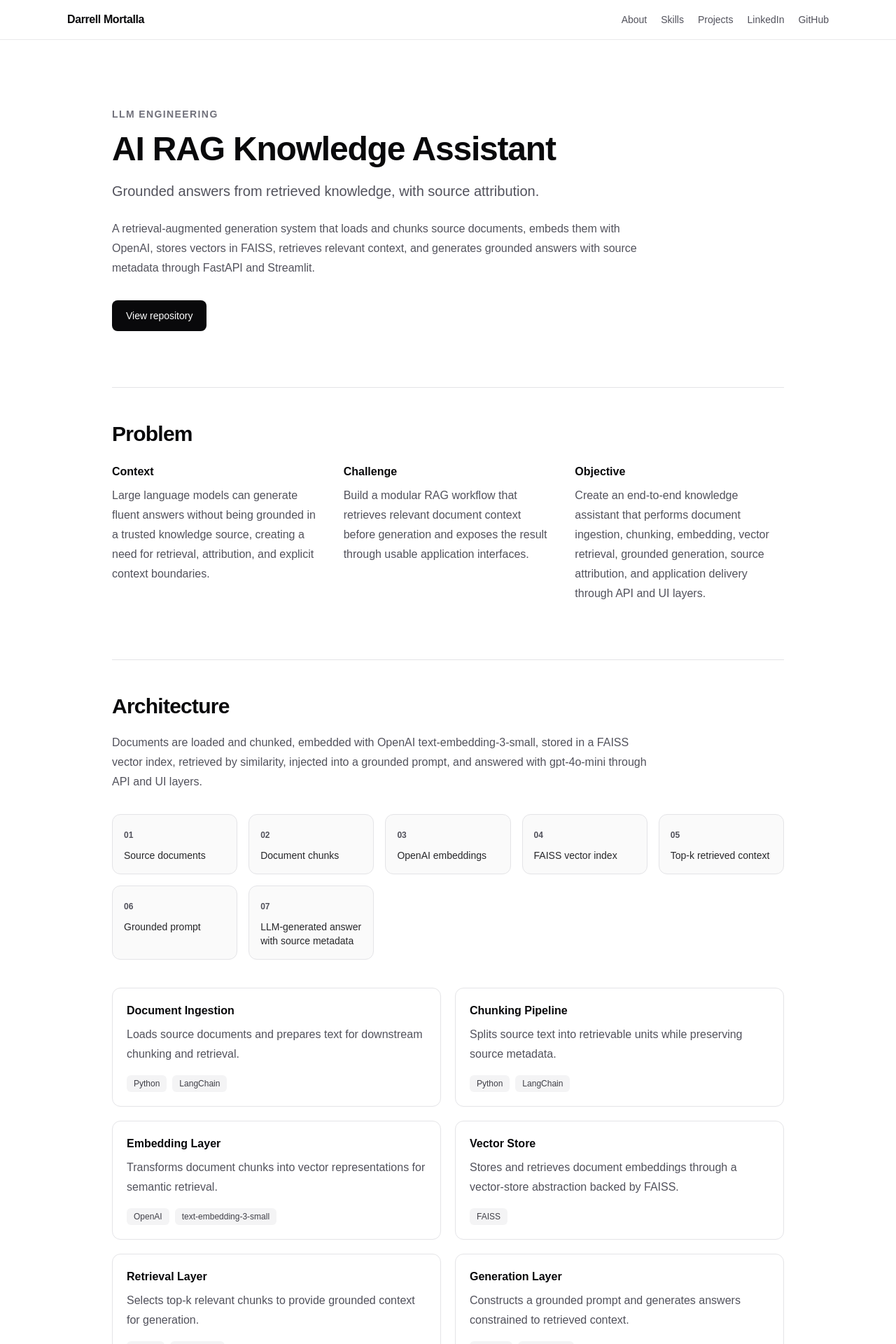
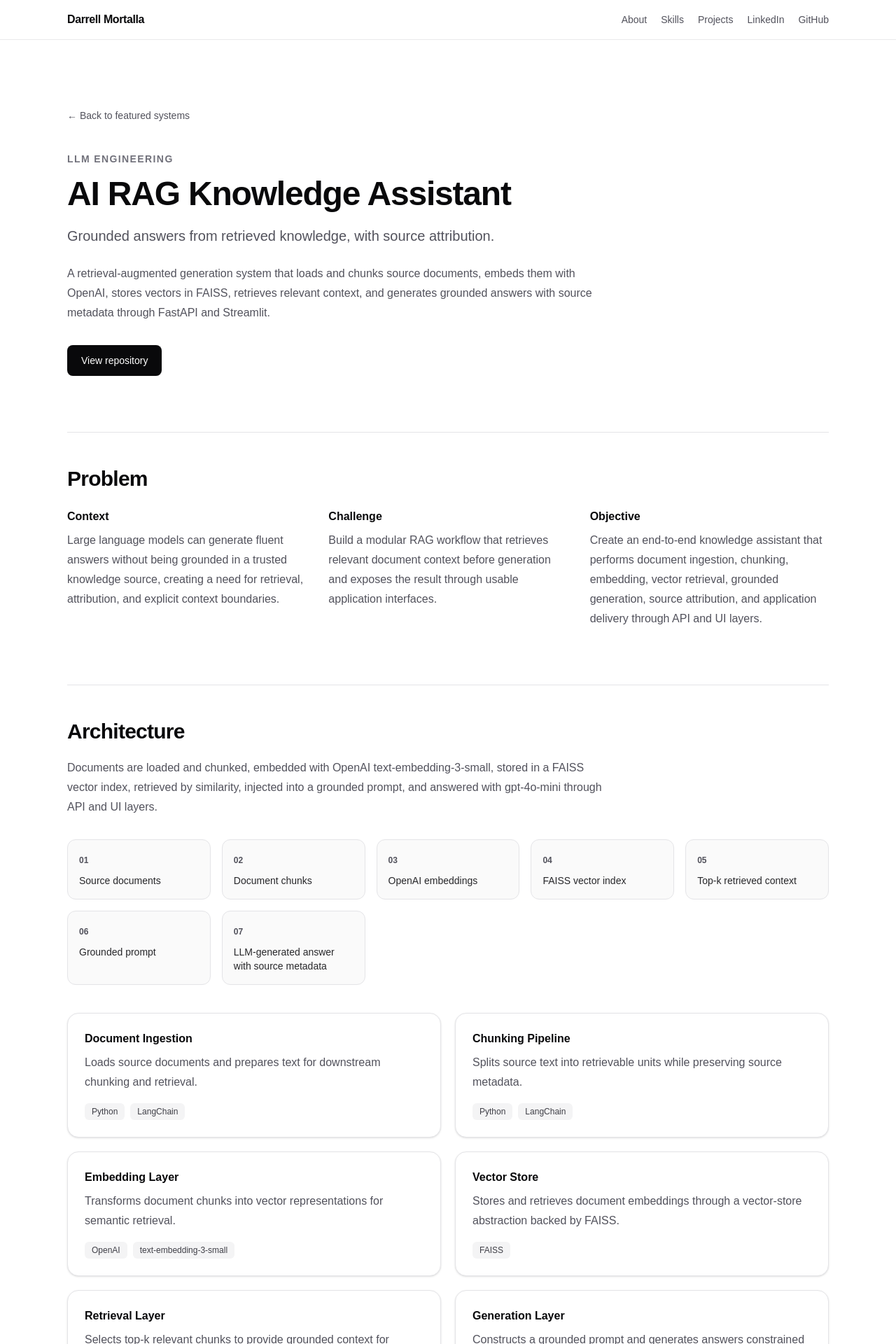
Before and after one commit to dmortalla/developer-portfolio-platform, a Next.js app: page /projects/ai-rag-knowledge-assistant in a window 1280 px wide. Shown: the top 1920 px of the page at 70% size. Built offline with nearby package versions, Linux system fonts and the light colour scheme.

Commit message:
feat: polish project case-study presentation

```diff
--- a/components/projects/project-case-study.tsx
+++ b/components/projects/project-case-study.tsx
@@ -1,3 +1,5 @@
+import Link from "next/link";
+
 import type { PortfolioProject } from "@/lib/projects/schema";
 
 type ProjectCaseStudyProps = {
@@ -13,7 +15,16 @@ function formatLabel(value: string): string {
 
 export function ProjectCaseStudy({ project }: ProjectCaseStudyProps) {
   return (
-    <main className="mx-auto w-full max-w-5xl px-6 py-16 sm:px-8 lg:py-24">
+    <main className="mx-auto w-full max-w-6xl px-6 py-16 sm:px-8 lg:py-24">
+      <div className="mb-10">
+        <Link
+          href="/#featured-systems"
+          className="text-sm font-medium text-zinc-600 transition hover:text-zinc-950 focus-visible:outline-2 focus-visible:outline-offset-4 focus-visible:outline-zinc-950"
+        >
+          ← Back to featured systems
+        </Link>
+      </div>
+
       <header className="max-w-3xl">
         <p className="text-sm font-semibold tracking-widest text-zinc-500 uppercase">
           {formatLabel(project.positioning.primaryDiscipline)}
@@ -113,7 +124,7 @@ export function ProjectCaseStudy({ project }: ProjectCaseStudyProps) {
           {project.architecture.components.map((component) => (
             <div
               key={component.name}
-              className="rounded-xl border border-zinc-200 p-5"
+              className="rounded-2xl border border-zinc-200 bg-white p-6 shadow-sm"
             >
               <h3 className="font-semibold text-zinc-950">{component.name}</h3>
 
@@ -206,7 +217,7 @@ export function ProjectCaseStudy({ project }: ProjectCaseStudyProps) {
           {project.evidence.map((evidence) => (
             <div
               key={evidence.id}
-              className="rounded-xl border border-zinc-200 bg-zinc-50 p-5"
+              className="rounded-2xl border border-zinc-200 bg-zinc-50 p-6"
             >
               <p className="text-xs font-semibold tracking-wide text-zinc-500 uppercase">
                 {formatLabel(evidence.type)}
```
